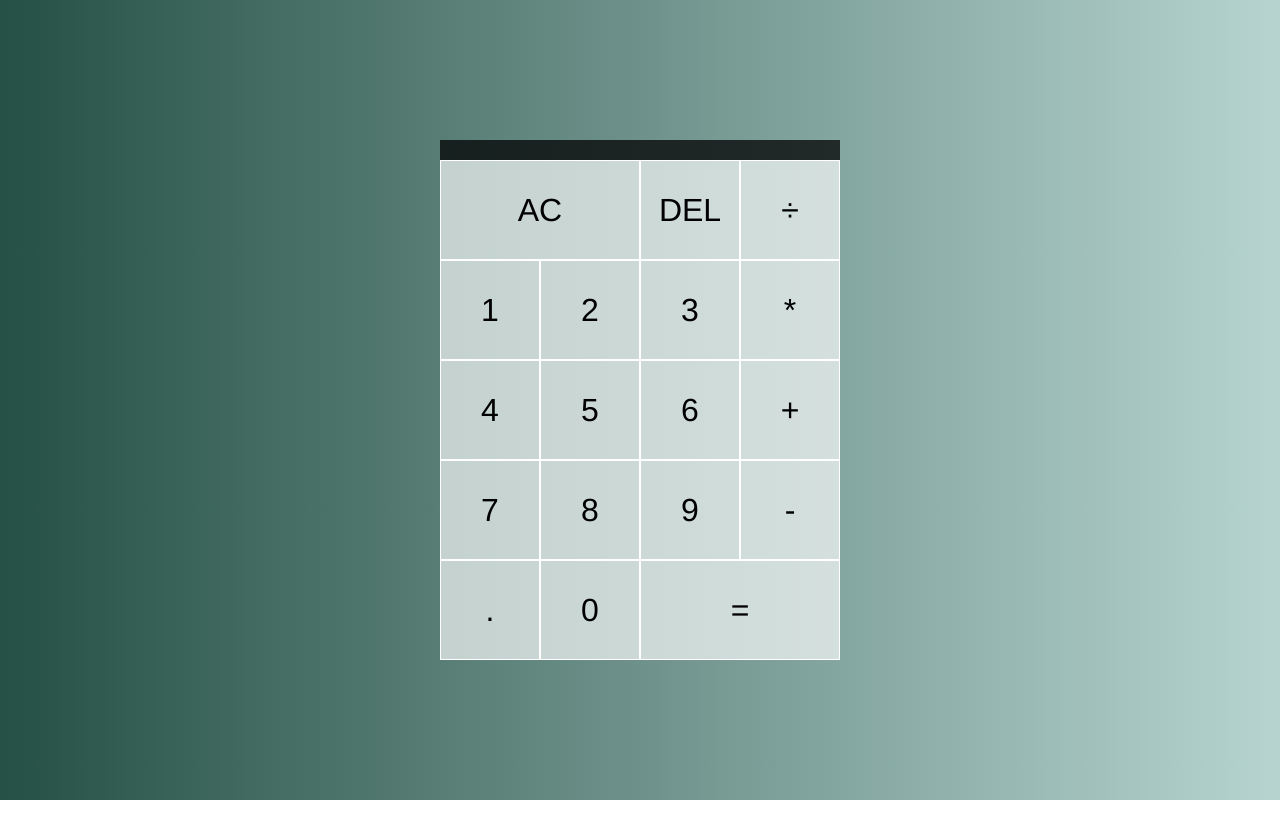
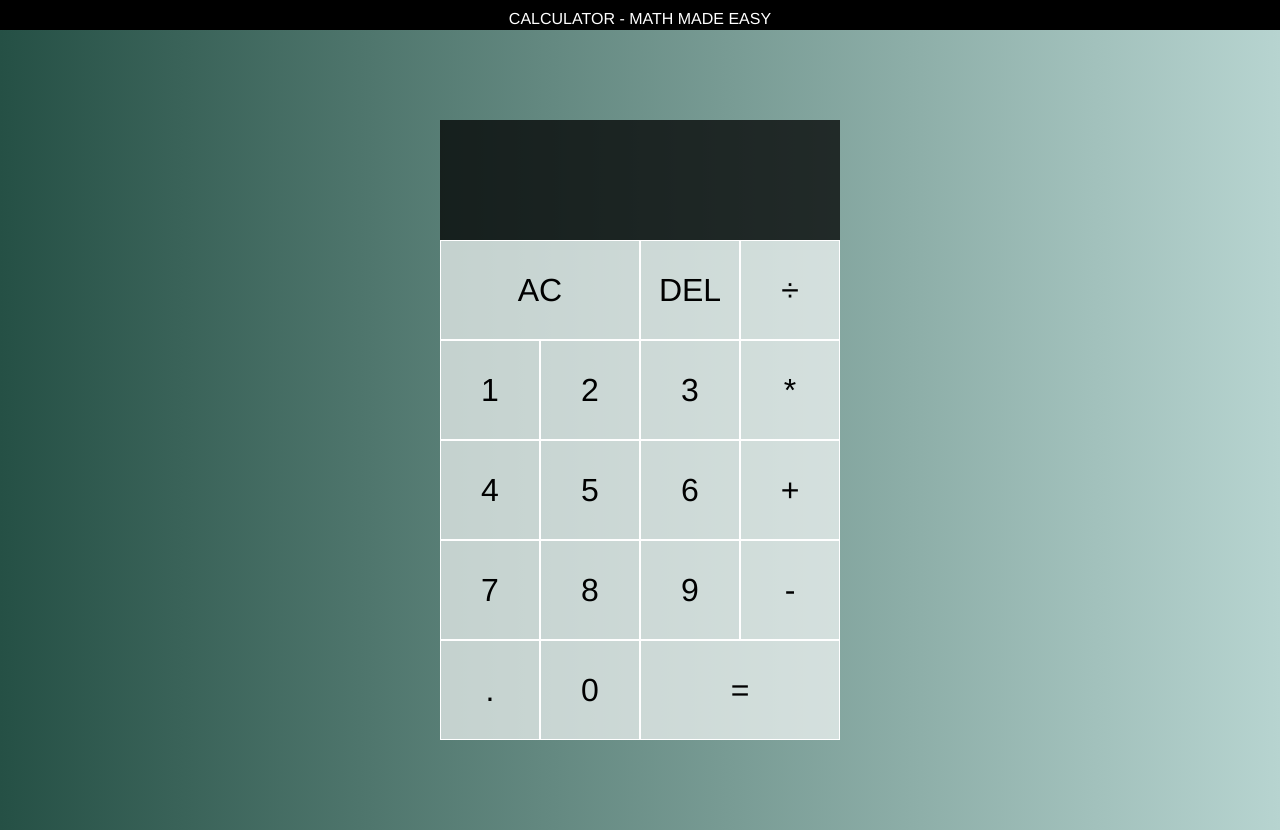
Before and after one commit to liza1212/Calculator, a plain HTML site: page index.html in a window 1280 px wide. Before the commit the page ends 800 px from the top, so only its background shows below. Drawn offline with Linux system fonts and the light colour scheme.

Commit message:
Calculator completed.

```diff
--- a/index.html
+++ b/index.html
@@ -9,6 +9,7 @@
     <script src="script.js" defer></script>
 </head>
 <body>
+    <div class="nav-bar">CALCULATOR - MATH MADE EASY</div>
     <div class="calculator-grid">
         <div class="output">
             <div data-previous-operand class="previous-operand"></div>
--- a/script.js
+++ b/script.js
@@ -62,7 +62,7 @@ class Calculator{
     getDisplayNumber(number){
         const stringNumber=number.toString()
         const integerDigits=parseFloat(stringNumber.split('.')[0])
-        const decimalDigits=parseFloat(stringNumber.split('.')[1])
+        const decimalDigits=stringNumber.split('.')[1]
         let integerDisplay
         if(isNaN(integerDigits)){
             integerDisplay=''
@@ -71,7 +71,7 @@ class Calculator{
                 maximumFractionDigits: 0
             })
         }
-        if(decimalDigits!=null) {
+        if(decimalDigits!= null) {
             return `${integerDisplay}.${decimalDigits}`
         }else{
             return integerDisplay
--- a/styles.css
+++ b/styles.css
@@ -8,6 +8,15 @@ body{
     padding:0;
     margin:0;
     background: linear-gradient(to right, #255045, #b7d4d0);
+    overflow: hidden;
+}
+.nav-bar{
+    height: 30px;
+    background: black;
+    color: white;
+    text-align: center;
+    justify-content: center;
+    padding: 10px;
 }
 
 .calculator-grid{
@@ -16,7 +25,7 @@ body{
     align-content: center;
     min-height: 100vh;
     grid-template-columns: repeat(4, 100px);
-    grid-template-rows:minmax(12px, auto) repeat(5, 100px);
+    grid-template-rows:minmax(120px, auto) repeat(5, 100px);
 }
 
 .calculator-grid > button{
```
